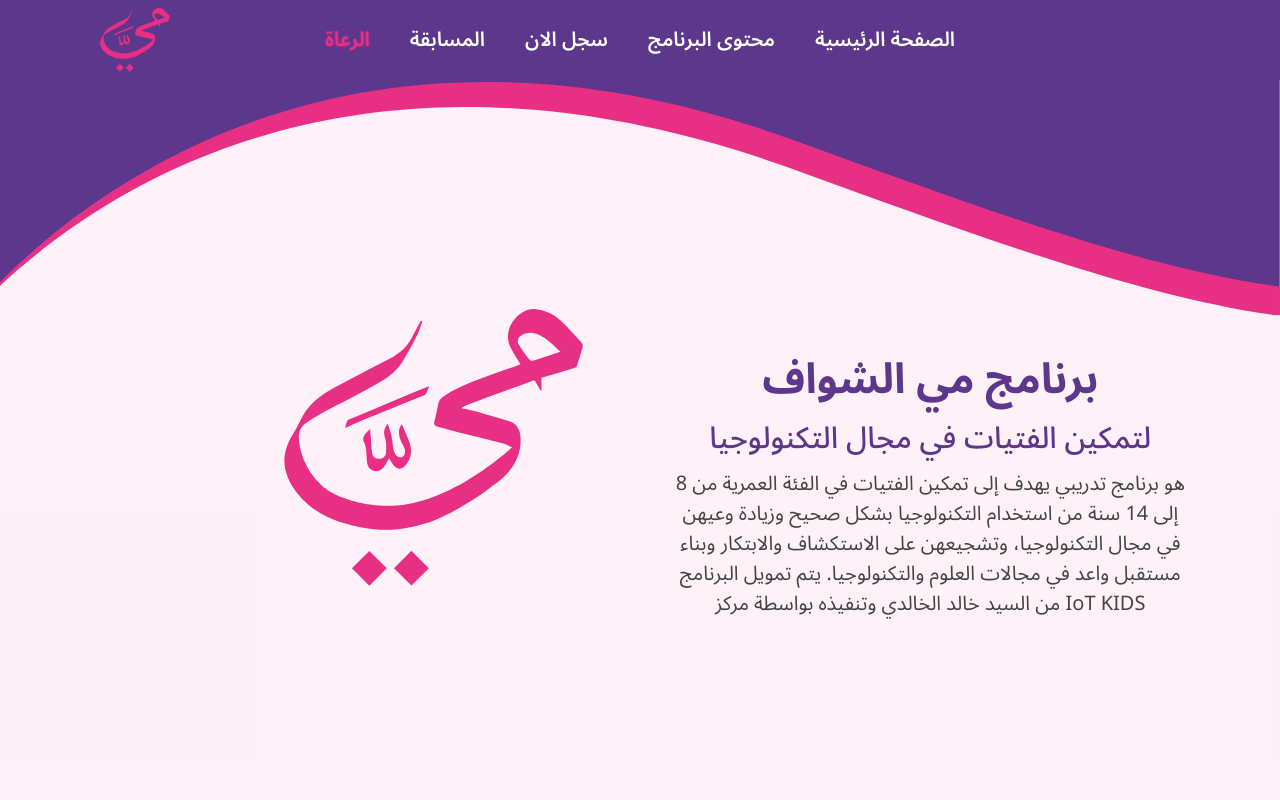
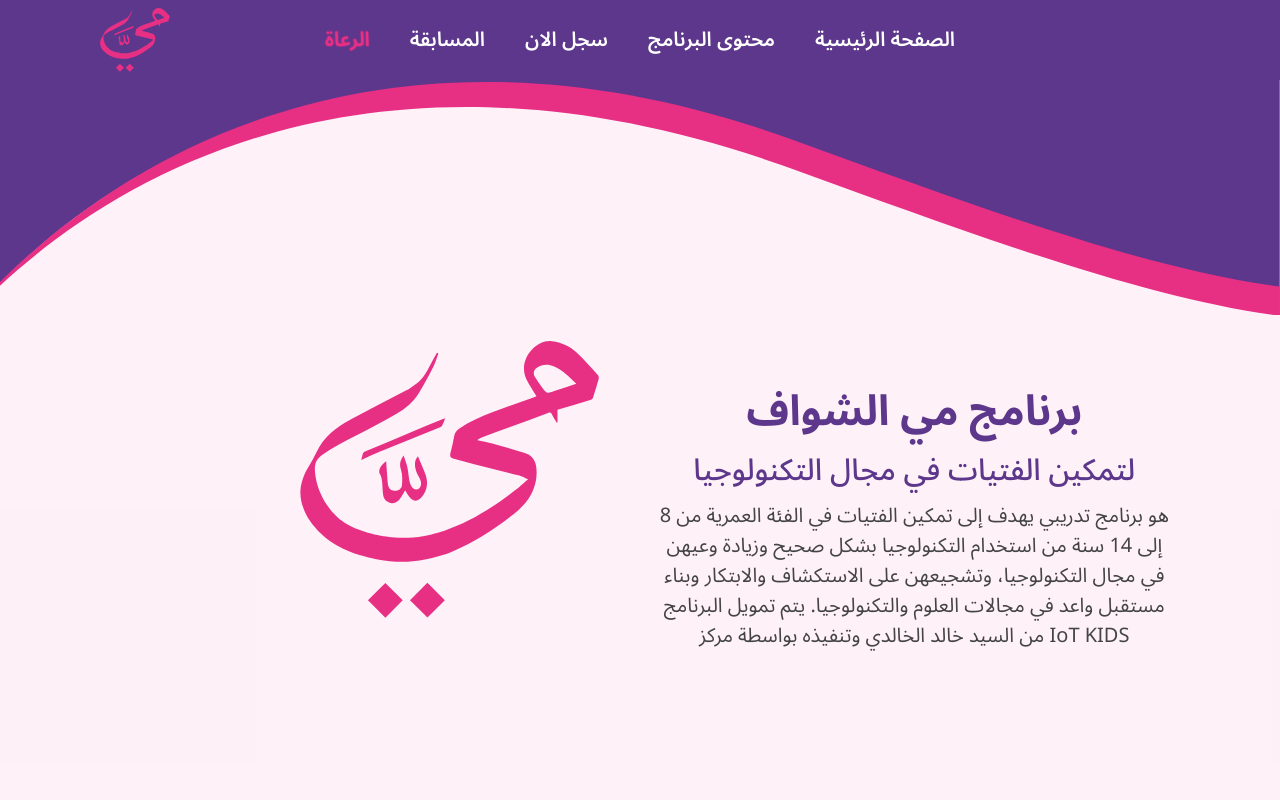
Before and after one commit to MustfaA22/Mai, a React (Vite) app: page / in a window 1280 px wide. Shown: the top 800 px of the page. Built offline with nearby package versions, Linux system fonts and the light colour scheme.

Commit message:
add padding to fix overlap between navbar and sections

```diff
--- a/src/index.css
+++ b/src/index.css
@@ -68,7 +68,7 @@
 
   height: 100vh;
 
-  padding: 3em;
+  padding: 5em;
   margin-bottom: 1vh;
 }
 
```
